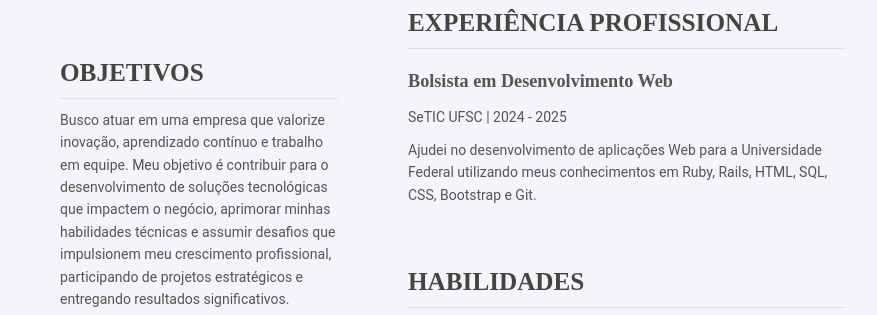
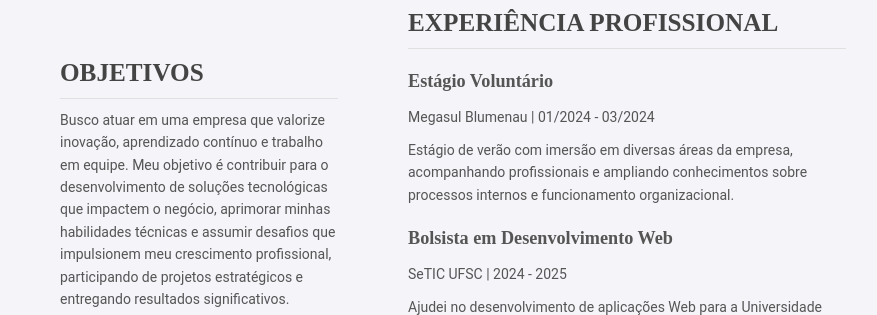
Before and after one commit to Gabriel-Lindner-Alvim/Curriculum_Vitae, a plain HTML site: page index.html in a window 1280 px wide. Shown: the part 438-753 px from the top of the page, without its empty margins (208-1085 px from the left). Drawn offline with Linux system fonts and the light colour scheme.

Commit message:
Currículo 1.2.2

```diff
--- a/index.html
+++ b/index.html
@@ -56,6 +56,15 @@
             </section>
             <section>
                 <h2>EXPERIÊNCIA PROFISSIONAL</h2>
+                <h3><b>Estágio Voluntário</b></h3>
+                    <p>
+                        Megasul Blumenau | 01/2024 - 03/2024
+                    </p>
+                    <p>
+                        Estágio de verão com imersão em diversas áreas da empresa,
+                        acompanhando profissionais e ampliando conhecimentos sobre processos internos e
+                        funcionamento organizacional.
+                    </p>
                 <h3><b>Bolsista em Desenvolvimento Web</b></h3>
                     <p>
                         SeTIC UFSC | 2024 - 2025
```
